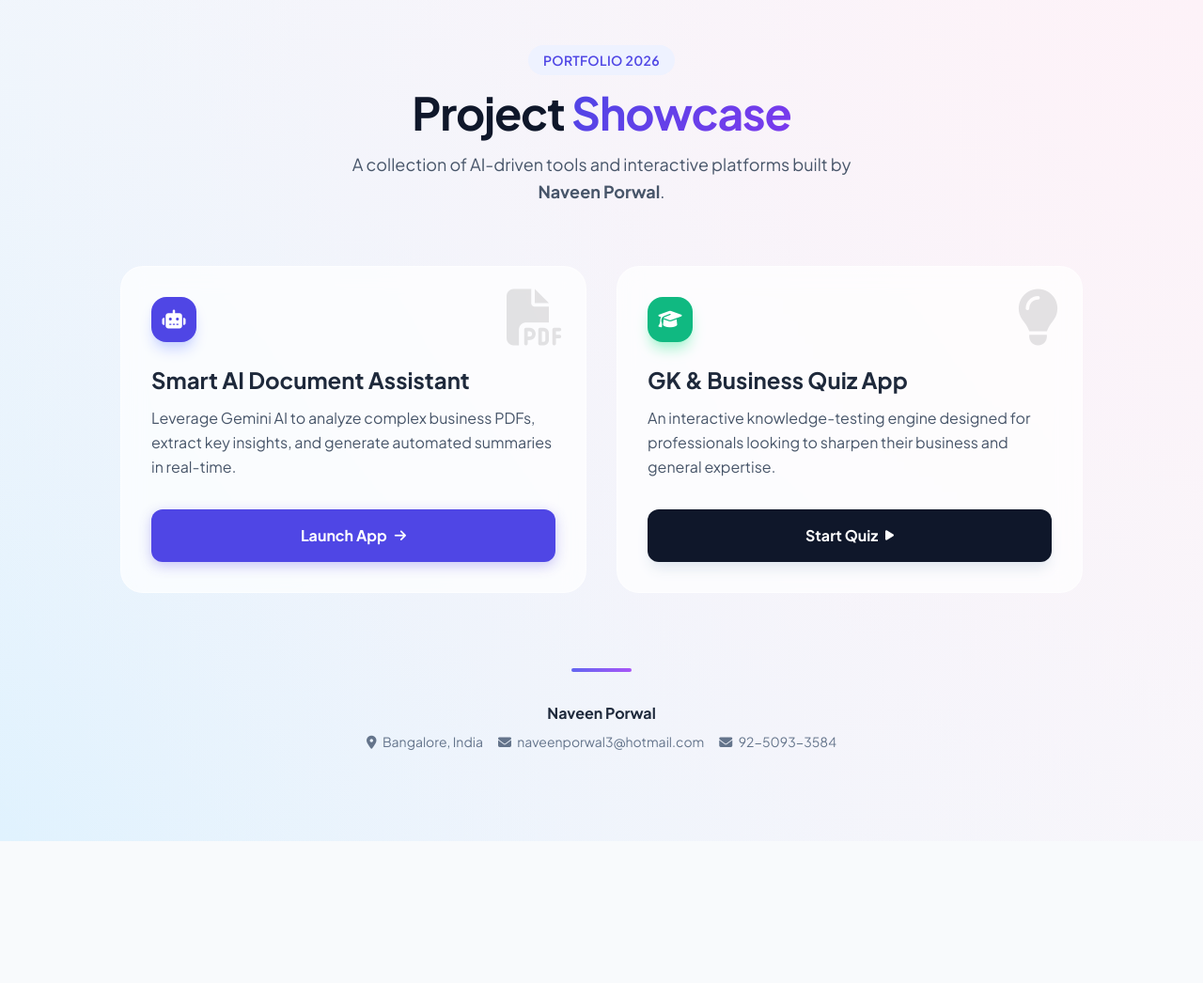
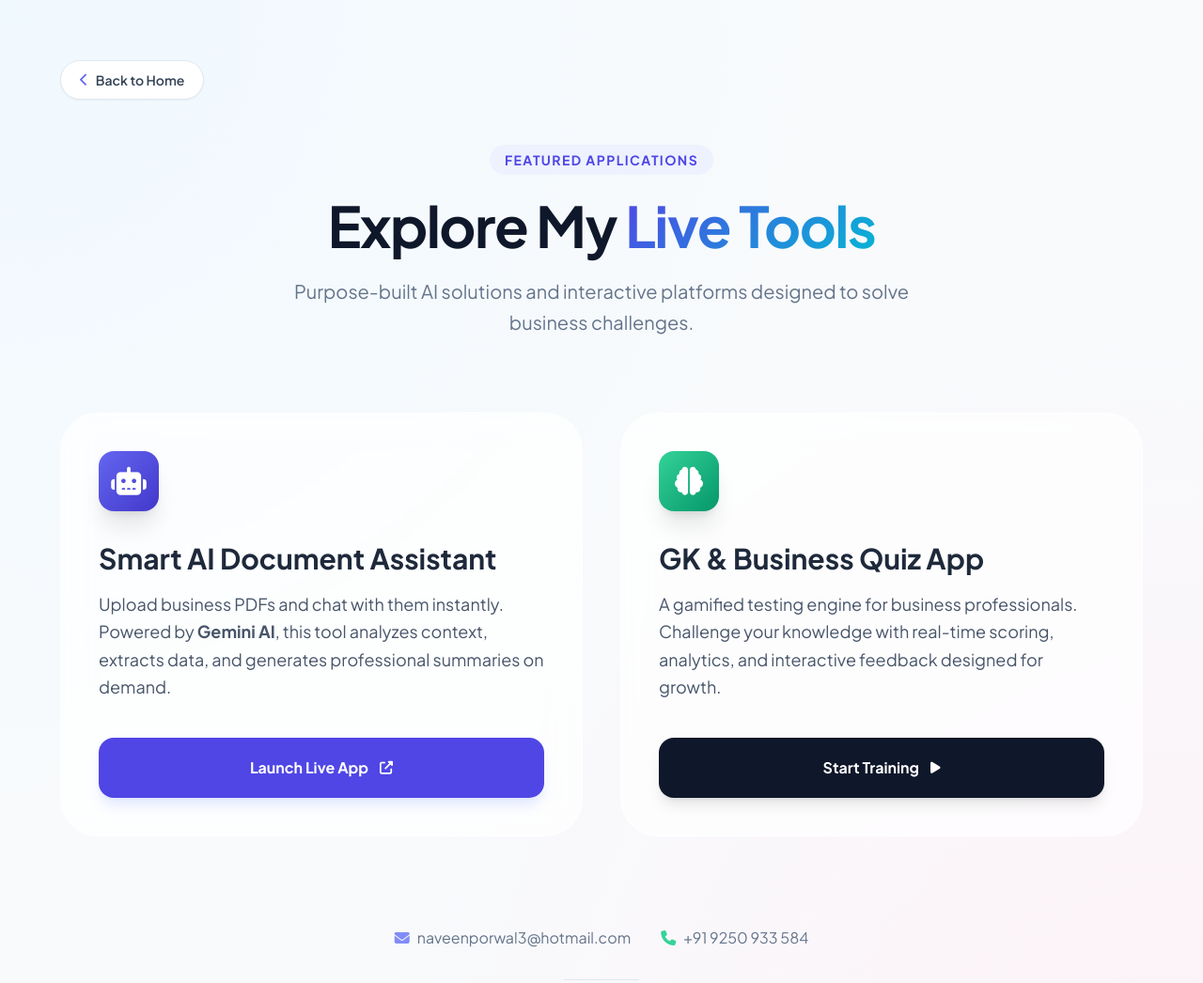
Before and after one commit to naveenporwal3/naveenporwal3.github.io, a plain HTML site: page Applications.html in a window 1280 px wide. Shown: the top 1046 px of the page at 94% size. Before the commit the page ends 895 px from the top, so only its background shows below. Drawn offline with nearby package versions, Linux system fonts and the light colour scheme.

Commit message:
Update Applications.html

```diff
--- a/Applications.html
+++ b/Applications.html
@@ -3,16 +3,16 @@
 <head>
   <meta charset="UTF-8" />
   <meta name="viewport" content="width=device-width, initial-scale=1.0" />
-  <title>Projects | Naveen Porwal</title>
+  <title>App Showcase | Naveen Porwal</title>
 
   <script src="https://cdn.tailwindcss.com"></script>
-  <link href="https://fonts.googleapis.com/css2?family=Plus+Jakarta+Sans:wght@400;600;700&display=swap" rel="stylesheet">
+  <link href="https://fonts.googleapis.com/css2?family=Plus+Jakarta+Sans:wght@300;400;600;700&display=swap" rel="stylesheet">
   <link rel="stylesheet" href="https://cdnjs.cloudflare.com/ajax/libs/font-awesome/6.4.0/css/all.min.css">
 
   <style>
     body {
-      background: radial-gradient(circle at top right, #fdf2f8, transparent),
-                  radial-gradient(circle at bottom left, #e0f2fe, transparent),
+      background: radial-gradient(circle at 0% 0%, #f0f9ff 0%, transparent 50%),
+                  radial-gradient(circle at 100% 100%, #fdf2f8 0%, transparent 50%),
                   #f8fafc;
       font-family: 'Plus Jakarta Sans', sans-serif;
       min-height: 100vh;
@@ -20,101 +20,108 @@
 
     .glass-card {
       background: rgba(255, 255, 255, 0.7);
-      backdrop-filter: blur(12px);
-      -webkit-backdrop-filter: blur(12px);
-      border: 1px solid rgba(255, 255, 255, 0.5);
-      transition: all 0.3s cubic-bezier(0.4, 0, 0.2, 1);
+      backdrop-filter: blur(15px);
+      border: 1px solid rgba(255, 255, 255, 0.6);
+      transition: all 0.5s cubic-bezier(0.23, 1, 0.32, 1);
     }
 
     .glass-card:hover {
-      transform: translateY(-8px);
+      transform: translateY(-12px);
       background: rgba(255, 255, 255, 0.9);
-      box-shadow: 0 20px 40px -15px rgba(0, 0, 0, 0.05);
+      border-color: #6366f1;
+      box-shadow: 0 30px 60px -12px rgba(99, 102, 241, 0.15);
     }
 
     .gradient-text {
-      background: linear-gradient(135deg, #4f46e5 0%, #7c3aed 100%);
+      background: linear-gradient(135deg, #4f46e5 0%, #06b6d4 100%);
       -webkit-background-clip: text;
       -webkit-text-fill-color: transparent;
     }
 
-    .btn-shadow {
-      box-shadow: 0 4px 14px 0 rgba(79, 70, 229, 0.3);
+    .app-icon {
+      transition: all 0.5s ease;
+    }
+
+    .glass-card:hover .app-icon {
+      transform: scale(1.1) rotate(5deg);
+    }
+
+    .back-btn {
+      transition: all 0.3s ease;
+      border: 1px solid #e2e8f0;
+    }
+
+    .back-btn:hover {
+      background: #f1f5f9;
+      transform: translateX(-5px);
     }
   </style>
 </head>
-<body class="p-6 md:p-12">
+<body class="p-6 md:p-16">
 
-  <header class="max-w-4xl mx-auto text-center mb-16">
-    <div class="inline-block px-4 py-1.5 mb-4 text-sm font-semibold tracking-wide text-indigo-600 uppercase bg-indigo-50 rounded-full">
-      Portfolio 2026
+  <nav class="max-w-6xl mx-auto mb-12">
+    <a href="index.html" class="back-btn inline-flex items-center px-5 py-2.5 bg-white text-slate-700 rounded-full font-semibold text-sm shadow-sm">
+      <i class="fas fa-chevron-left mr-2 text-indigo-500"></i> Back to Home
+    </a>
+  </nav>
+
+  <header class="max-w-4xl mx-auto text-center mb-20">
+    <div class="inline-block px-4 py-1.5 mb-6 text-sm font-bold tracking-widest text-indigo-600 uppercase bg-indigo-50 rounded-full">
+      Featured Applications
     </div>
-    <h1 class="text-5xl font-extrabold text-slate-900 mb-4 tracking-tight">
-      Project <span class="gradient-text">Showcase</span>
+    <h1 class="text-5xl md:text-6xl font-extrabold text-slate-900 mb-6 tracking-tight">
+      Explore My <span class="gradient-text">Live Tools</span>
     </h1>
-    <p class="text-lg text-slate-600 max-w-xl mx-auto leading-relaxed">
-      A collection of AI-driven tools and interactive platforms built by <strong>Naveen Porwal</strong>.
+    <p class="text-xl text-slate-500 max-w-2xl mx-auto leading-relaxed">
+      Purpose-built AI solutions and interactive platforms designed to solve business challenges.
     </p>
   </header>
 
-  <main class="max-w-5xl mx-auto grid gap-8 md:grid-cols-2">
+  <main class="max-w-6xl mx-auto grid gap-10 md:grid-cols-2">
 
-    <section class="glass-card p-8 rounded-3xl relative overflow-hidden group">
-      <div class="absolute top-0 right-0 p-6 opacity-10 group-hover:opacity-20 transition-opacity">
-        <i class="fas fa-file-pdf text-6xl"></i>
+    <section class="glass-card p-10 rounded-[2.5rem] relative group">
+      <div class="app-icon w-16 h-16 bg-gradient-to-br from-indigo-500 to-indigo-700 rounded-2xl flex items-center justify-center mb-8 shadow-xl">
+        <i class="fas fa-robot text-white text-3xl"></i>
       </div>
 
-      <div class="relative z-10">
-        <div class="w-12 h-12 bg-indigo-600 rounded-2xl flex items-center justify-center mb-6 shadow-lg shadow-indigo-200">
-          <i class="fas fa-robot text-white text-xl"></i>
-        </div>
-        <h2 class="text-2xl font-bold text-slate-800 mb-3">Smart AI Document Assistant</h2>
-        <p class="text-slate-600 mb-8 leading-relaxed">
-          Leverage Gemini AI to analyze complex business PDFs, extract key insights, and generate automated summaries in real-time.
+      <h2 class="text-3xl font-bold text-slate-800 mb-4">Smart AI Document Assistant</h2>
+      <p class="text-slate-600 text-lg mb-10 leading-relaxed">
+        Upload business PDFs and chat with them instantly. Powered by <strong>Gemini AI</strong>, this tool analyzes context, extracts data, and generates professional summaries on demand.
       </p>
 
       <a href="https://smart-document-assistant.streamlit.app/"
          target="_blank"
-           class="btn-shadow flex items-center justify-center w-full bg-indigo-600 hover:bg-indigo-700 text-white font-bold py-4 rounded-xl transition-all active:scale-95">
-          Launch App <i class="fas fa-arrow-right ml-2 text-sm"></i>
+         class="flex items-center justify-center w-full bg-indigo-600 hover:bg-indigo-700 text-white font-bold py-5 rounded-2xl transition-all shadow-lg shadow-indigo-100 hover:shadow-indigo-200 active:scale-95">
+        Launch Live App <i class="fas fa-external-link-alt ml-3 text-sm"></i>
       </a>
-      </div>
     </section>
 
-    <section class="glass-card p-8 rounded-3xl relative overflow-hidden group">
-      <div class="absolute top-0 right-0 p-6 opacity-10 group-hover:opacity-20 transition-opacity">
-        <i class="fas fa-lightbulb text-6xl"></i>
+    <section class="glass-card p-10 rounded-[2.5rem] relative group">
+      <div class="app-icon w-16 h-16 bg-gradient-to-br from-emerald-400 to-emerald-600 rounded-2xl flex items-center justify-center mb-8 shadow-xl">
+        <i class="fas fa-brain text-white text-3xl"></i>
       </div>
 
-      <div class="relative z-10">
-        <div class="w-12 h-12 bg-emerald-500 rounded-2xl flex items-center justify-center mb-6 shadow-lg shadow-emerald-200">
-          <i class="fas fa-graduation-cap text-white text-xl"></i>
-        </div>
-        <h2 class="text-2xl font-bold text-slate-800 mb-3">GK & Business Quiz App</h2>
-        <p class="text-slate-600 mb-8 leading-relaxed">
-          An interactive knowledge-testing engine designed for professionals looking to sharpen their business and general expertise.
+      <h2 class="text-3xl font-bold text-slate-800 mb-4">GK & Business Quiz App</h2>
+      <p class="text-slate-600 text-lg mb-10 leading-relaxed">
+        A gamified testing engine for business professionals. Challenge your knowledge with real-time scoring, analytics, and interactive feedback designed for growth.
       </p>
 
       <a href="https://app-business-quiz.streamlit.app/"
          target="_blank"
-           class="flex items-center justify-center w-full bg-slate-900 hover:bg-black text-white font-bold py-4 rounded-xl transition-all active:scale-95 shadow-lg shadow-slate-200">
-          Start Quiz <i class="fas fa-play ml-2 text-xs"></i>
+         class="flex items-center justify-center w-full bg-slate-900 hover:bg-black text-white font-bold py-5 rounded-2xl transition-all shadow-lg active:scale-95">
+        Start Training <i class="fas fa-play ml-3 text-sm"></i>
       </a>
-      </div>
     </section>
 
   </main>
 
-  <footer class="max-w-4xl mx-auto mt-20 pb-12 text-center">
-    <div class="w-16 h-1 bg-gradient-to-r from-indigo-500 to-purple-500 mx-auto mb-8 rounded-full"></div>
-    <div class="space-y-2">
-      <p class="font-bold text-slate-800">Naveen Porwal</p>
-      <p class="text-slate-500 text-sm flex items-center justify-center gap-4">
-        <span><i class="fas fa-map-marker-alt mr-1"></i> Bangalore, India</span>
-        <span><i class="fas fa-envelope mr-1"></i> naveenporwal3@hotmail.com</span>
-        <span><i class="fas fa-envelope mr-1"></i> 92-5093-3584</span>
-      </p>
+  <footer class="max-w-4xl mx-auto mt-24 pb-12 text-center">
+    <div class="flex flex-col md:flex-row justify-center items-center gap-8 mb-8 text-slate-500 font-medium">
+      <span class="flex items-center"><i class="fas fa-envelope mr-2 text-indigo-400"></i> naveenporwal3@hotmail.com</span>
+      <span class="flex items-center"><i class="fas fa-phone mr-2 text-emerald-400"></i> +91 9250 933 584</span>
     </div>
+    <div class="h-px w-20 bg-slate-200 mx-auto mb-6"></div>
+    <p class="text-slate-400 text-sm">© 2026 Naveen Porwal • Electronic City, Bangalore</p>
   </footer>
 
 </body>
```
Lines whose indentation alone changed are shown as unchanged.
